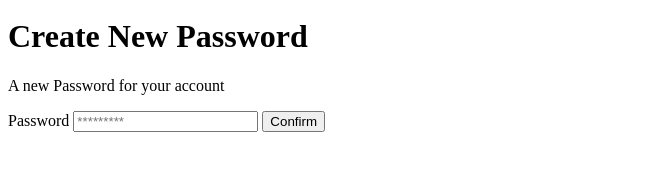
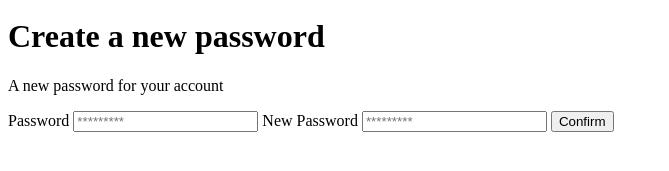
Before and after one commit to JAndresUbaque/ProyectoFront, a plain HTML site: page clase1.html in a window 1280 px wide. Shown: the part 29-200 px from the top of the page, without its empty margins (0-669 px from the left). Drawn offline with Linux system fonts and the light colour scheme.

Commit message:
nuevos ajustes clase 3

```diff
--- a/clase1.html
+++ b/clase1.html
@@ -5,17 +5,25 @@
     <meta name="viewport" content="width=device-width, initial-scale=1.0">
     <title>Document</title>
 </head>
+<style>
+
+</style>
 <body>
     <div class="login">
         <div class="form-container">
-        <img src="logo-url" alt="logo" class="logo">
-        <h1 class="title">Create New Password</h1>
-        <p class="subtitle">A new Password for your account</p>
-        <form class="form">
-            <label for="Password" class="label">Password</label>
-            <input type="text" id="Password" class="input input-Password" placeholder="*********">
-            <input type="submit" class="primary button login button" value="Confirm">
-        </form>
+            <img src="logo-url" alt="logo" class="logo">
+            <h1 class="title">Create a new password</h1>
+            <p class="subtitle">A new password for your account</p>
+
+            <form class="form">
+                <label for="password" class="label">Password</label>
+                <input type="password" id="password" class="input input-password" placeholder="*********">
+
+                <label for="new-password" class="label">New Password</label>
+                <input type="password" id="new-password" class="input input-password" placeholder="*********">
+
+                <input type="submit" class="primary button login button" value="Confirm">
+            </form>
         </div>
     </div>
 </body>
```
Also changed, not shown: index.html (+4 -1 lines).
